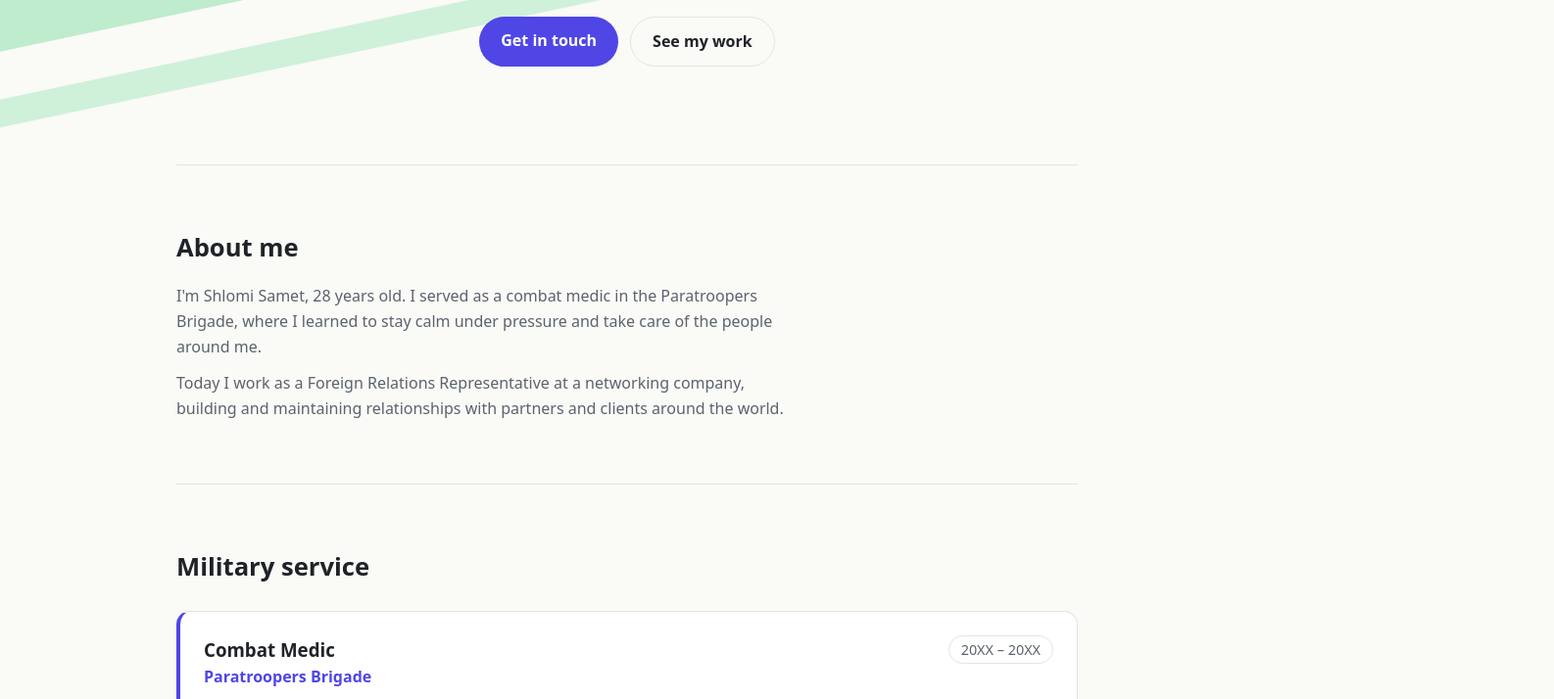
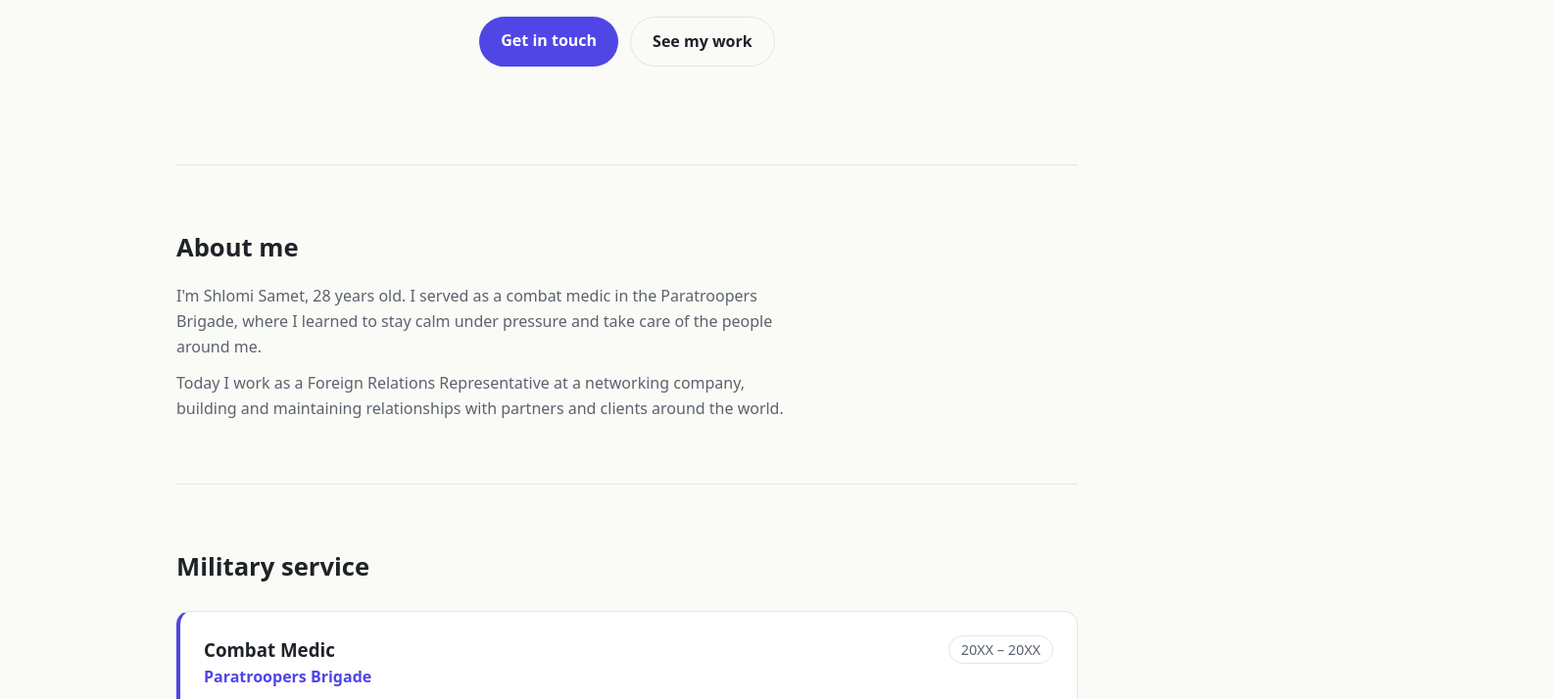
Before and after one commit to ShlomiSamet1/my-page, a plain HTML site: page index.html in a window 1280 px wide. Shown: the part 414-1128 px from the top of the page at 98% size, 1586 px wide, since content can reach past the window. Drawn offline with Linux system fonts and the light colour scheme.

Commit message:
Revert "Add two green diagonal strips across the page"
This reverts commit 5e13482dff4919671f4ef4368837313266b2a552.

```diff
--- a/style.css
+++ b/style.css
@@ -7,7 +7,6 @@
   --accent: #4f46e5;
   --accent-text: #ffffff;
   --border: #e6e4df;
-  --stripe: rgba(34, 197, 94, 0.28);
   --radius: 14px;
 }
 
@@ -20,7 +19,6 @@
     --accent: #8b85ff;
     --accent-text: #121316;
     --border: #2a2d33;
-    --stripe: rgba(34, 197, 94, 0.22);
   }
 }
 
@@ -39,39 +37,6 @@ body {
   background: var(--bg);
   color: var(--text);
   line-height: 1.6;
-  position: relative;
-  overflow-x: hidden;
-}
-
-/* Two green diagonal strips behind the page */
-body::before,
-body::after {
-  content: "";
-  position: absolute;
-  left: -25%;
-  width: 150%;
-  background: var(--stripe);
-  transform: rotate(-12deg);
-  pointer-events: none;
-  z-index: 0;
-}
-
-body::before {
-  top: 260px;
-  height: 70px;
-}
-
-body::after {
-  top: 380px;
-  height: 28px;
-  opacity: 0.7;
-}
-
-.site-header,
-main,
-.site-footer {
-  position: relative;
-  z-index: 1;
 }
 
 a {
```
